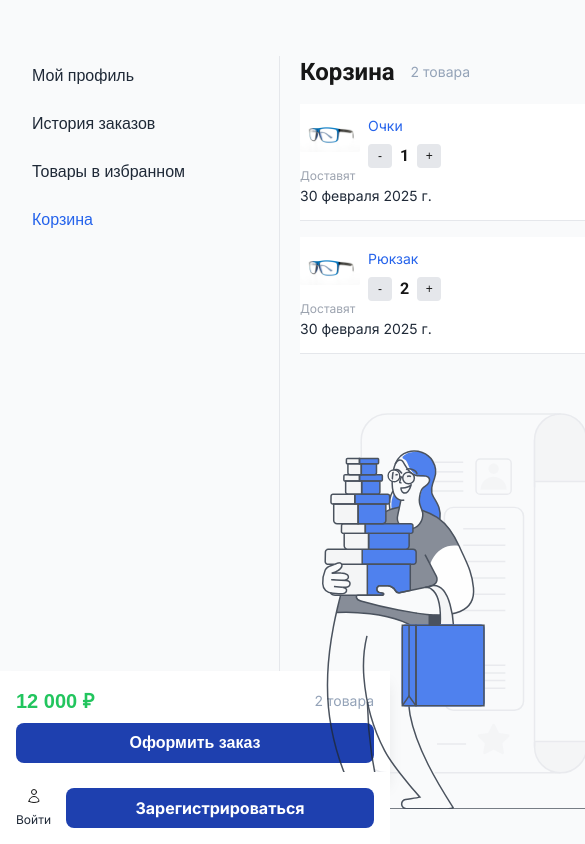
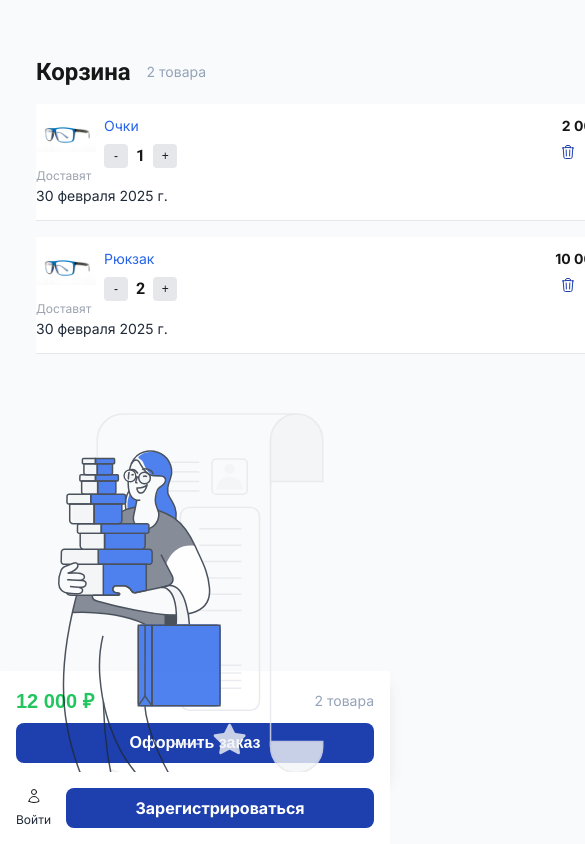
Before and after one commit to Bormxx/ecommerce, a Next.js app: page /cart in a window 390 px wide. Shown: the top 844 px of the page, 585 px wide, since content can reach past the window. Built offline with nearby package versions, Linux system fonts and the light colour scheme.

Commit message:
Fix: Add md style for Sidebar

```diff
--- a/src/components/Sidebar/Sidebar.tsx
+++ b/src/components/Sidebar/Sidebar.tsx
@@ -14,7 +14,7 @@ export default function Sidebar() {
   ];
 
   return (
-    <aside className="min-w-[264px] pr-4 border-r-[1px]">
+    <aside className="min-w-[264px] pr-4 border-r-[1px] hidden md:block">
         <ul className="text-[#1F2937]">
           {menuItems.map(({ text, href }) => {
             const isActive = pathname === href;
--- a/src/pages/cart/index.tsx
+++ b/src/pages/cart/index.tsx
@@ -1,5 +1,4 @@
 import HomeContainer from "@/components/HomeContainer/HomeContainer";
-import ProfileBackground from "@/components/ProfileComponents/ProfileBackground";
 import Sidebar from "@/components/Sidebar/Sidebar";
 import CartSection from "@/components/CartSection/CartSection";
 
--- a/src/pages/profile/index.tsx
+++ b/src/pages/profile/index.tsx
@@ -17,11 +17,8 @@ export default function Profile({
   email = "ivanov@yandex.ru",
 }: ProfileProps) {
   const [isEditing, setIsEditing] = useState(false);
-  const [profileData, setProfileData] = useState({
-    name,
-    surname,
-    email,
-  });
+  const [profileData, setProfileData] = useState({ name, surname, email });
+  const [isSidebarOpen, setIsSidebarOpen] = useState(false);
 
   const handleSave = (updatedData: { name: string; surname: string; email: string }) => {
     setProfileData(updatedData);
@@ -32,7 +29,7 @@ export default function Profile({
     <HomeContainer>
         <ProfileBackground imageUrl="/images/sport_meditation.svg">
           <div className="flex pt-10 h-[90vh]">
-            <Sidebar/>
+            <Sidebar />
 
             <main className="flex-1 pl-5">
 
```
